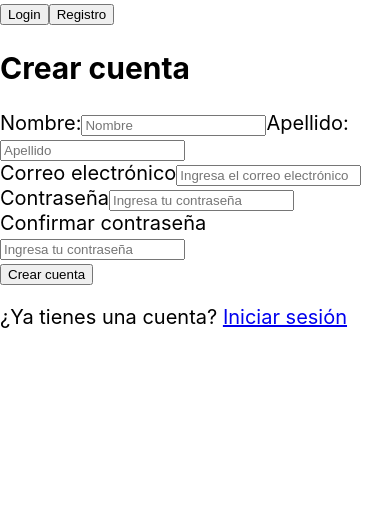
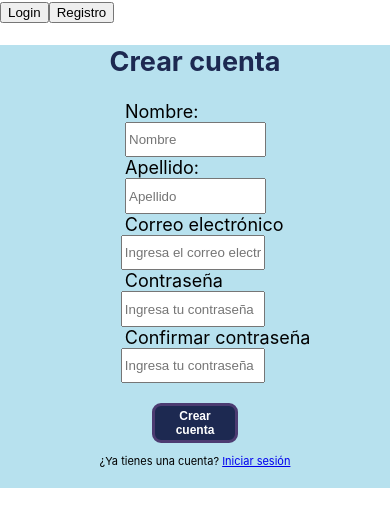
Before and after one commit to cserna98/booking_Integrador_DH, a React (Create React App) app in the folder spacialbookingfront/: page /signup in a window 390 px wide. Shown: the top 526 px of the page. Built offline with nearby package versions, Linux system fonts and the light colour scheme.

Commit message:
Estilos de Registro

```diff
--- a/spacialbookingfront/src/components/Register/Register.jsx
+++ b/spacialbookingfront/src/components/Register/Register.jsx
@@ -1,6 +1,7 @@
 import React from "react";
 import { Link } from "react-router-dom";
 import { useState } from "react";
+import styles from './Register.module.css';
 
 function Register(){
     // Creación de los estados
@@ -53,14 +54,18 @@ function Register(){
 
 
     return (
-        <>
-        <form id="register" onSubmit={onSubmitForm}>
+        <div className={styles.registerTemplate}>
+        <form id="register" onSubmit={onSubmitForm} className={styles.form}>
         <h2>Crear cuenta</h2>
+        <div className={styles.fullName}>
         <div>
         <label htmlFor="nombre">Nombre:</label>
         <input type="text" name="nombre" id="nombre" placeholder="Nombre" value={name} onChange={onChangeName}></input>
+        </div>
+        <div>
         <label htmlFor="apellido">Apellido:</label>
         <input type="text" name="apellido" id="apellido" placeholder="Apellido" value={lastName} onChange={onChangeLastName}></input>
+        </div>
         </div>
         <div>
         <label htmlFor="email">Correo electrónico</label>
@@ -74,10 +79,10 @@ function Register(){
         <label htmlFor="passwordConfirm">Confirmar contraseña</label>
         <input type="password" name="passwordConfirm" id="passwordConfirm" placeholder="Ingresa tu contraseña" value={passwordConfirm} onChange={onChangePasswordConfirm}></input>
         </div>
-        <button type="submit" >Crear cuenta</button>
+        <button type="submit" className={styles.buttonSignup}>Crear cuenta</button>
         <p>¿Ya tienes una cuenta? <Link to='/login'>Iniciar sesión</Link></p>
         </form>
-        </>
+        </div>
     )
 }
 
--- /dev/null
+++ b/spacialbookingfront/src/components/Register/Register.module.css
@@ -0,0 +1,120 @@
+@media only screen and (max-width: 1400px) {
+    html {
+        font-size: 30px;
+        box-sizing: border-box;
+    }
+
+    .form input {
+        width: 35vw;
+        height: 3.5vh;
+    }
+
+    .form .fullName input {
+        width: 16vw;
+        height: 3.5vh;
+        margin-left: 65%;
+    }
+
+
+    .form .buttonSignup{
+        font-size: 22px;
+    }
+
+    .form p{
+        font-size: 18px;
+        padding-bottom: 20px;
+    }
+
+    .form label{
+        display: block;
+        text-align: left;
+        margin-left: 32%;
+    }
+
+    .form .fullName {
+        display: flex;
+        margin-left: 21%;
+        gap: 30px;
+    }
+
+    .fullName label{
+        display: block;
+        text-align: left;
+        margin-left: 65%;
+    }
+
+    .form input{
+        margin-right: 1%;
+    }
+}
+
+@media only screen and (max-width: 481px) {
+    html {
+        font-size: 18px;
+        box-sizing: border-box;
+    }
+
+    .form .buttonSignup{
+        font-size: 12px;
+    }
+
+    .form button{
+        width: 22vw;
+        height: 40px;
+    }
+
+    .form p{
+        font-size: 11px;
+    }
+
+    .form .fullName{
+        flex-direction: column;
+        text-align: start;
+        gap: 0;
+    }
+
+    .fullName div {
+        text-align: start;
+    }
+
+    .fullName label {
+        margin-left: 14%;
+    }
+
+    .form .fullName input {
+        margin-left: 14%;
+        width: 34vw;
+    }
+
+}
+
+
+
+.registerTemplate{
+    background-color: rgba(135, 205, 226, 0.597);
+}
+
+.buttonSignup {
+    background-color:#1D2951;
+    color: white;
+    width: 22vw;
+    height: 50px;
+    font-weight: 600;
+    border-radius: 0.5rem;
+    border: solid  #4C3B71 3px;
+    margin-top: 20px;
+
+}
+
+.buttonSignup:hover{
+    background-color: #4C3B71B3;
+}
+
+.form {
+    display: block;
+    text-align: center;
+}
+
+.form h2 {
+    color: #1D2951;
+}
```
